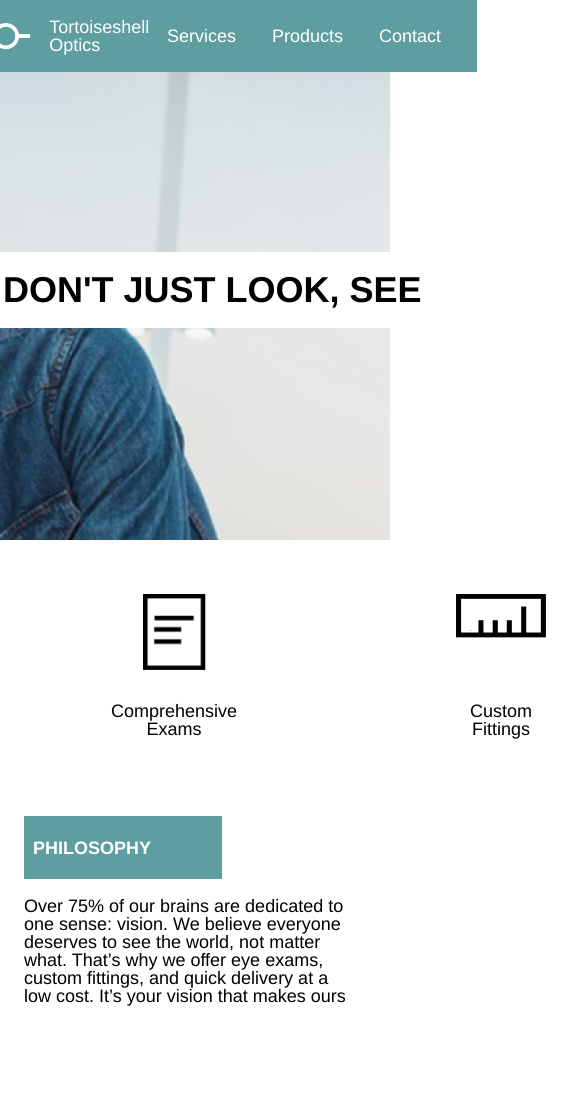
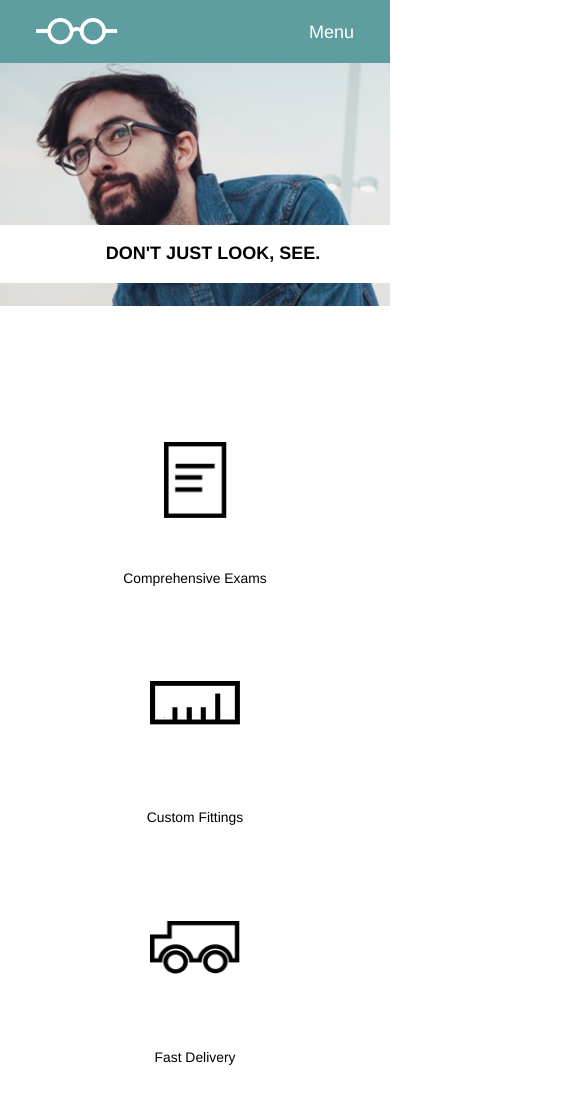
Before and after one commit to scibbady/Tortoise, a plain HTML site: page index.html in a window 390 px wide. Shown: the top 1100 px of the page, 585 px wide, since content can reach past the window. Drawn offline with Linux system fonts and the light colour scheme.

Commit message:
everything complete but the div overflow

```diff
--- a/index.html
+++ b/index.html
@@ -7,9 +7,9 @@
     <link rel="stylesheet" href="style.css" type="text/css">
   </head>
   <body>
+    <div class="body">
 
 <!--Header and Banner-->
-
 
         <div class="banner">
           <div class="sitecontainer">
@@ -18,10 +18,11 @@
               <span class="title">Tortoiseshell Optics</span>
               <span class="nav">Services</span>
               <span class="nav">Products</span>
-          <span>Contact</span>
+              <span class="nav">Contact</span>
+              <span class="menu">Menu</span>
             </div>
             <div class="caption">
-          <h1>DON'T JUST LOOK, SEE</h1>
+              <h1>DON'T JUST LOOK, SEE.</h1>
             </div>
           </div>
        </div>
@@ -32,14 +33,14 @@
         <div class="sitecontainer">
           <div class="infobox">
             <div class="graphics">
-            <img class="paper "src="resources/paper.png">
+              <img class="paper" src="resources/paper.png">
               <span>Comprehensive Exams</span>
             </div>
-          <div class="graphics">
+            <div class="graphics icon ruler">
               <img src="resources/ruler.png">
               <span>Custom Fittings</span>
             </div>
-          <div class="graphics">
+            <div class="graphics icon truck">
               <img src="resources/truck.png">
               <span>Fast Delivery</span>
             </div>
@@ -49,11 +50,11 @@
 
       <div class="sitecontainer">
         <div class="information">
-      <div class="info">
+        <div class="info philosophy">
           <h4>PHILOSOPHY</H4>
           <p>Over 75% of our brains are dedicated to one sense: vision. We believe everyone deserves to see the world, not matter what. That’s why we offer eye exams, custom fittings, and quick delivery at a low cost. It’s your vision that makes ours</p>
         </div>
-      <div class="info">
+        <div class="info appointments">
           <h4>APPOINTMENTS</h4>
           <p>Schedule an appointment by calling us at (312) 654-0987. We’re open Tuesday - Saturday, 9AM - 6PM.</p>
         </div>
@@ -69,6 +70,6 @@
         </div>
       </div>
 
-
+    </div>
   </body>
 </html>
--- a/style.css
+++ b/style.css
@@ -2,6 +2,11 @@ html {
   font-size: 18px;
   line-height: 1.4;
   font-family: helvetica;
+}
+
+.body {
+  display: flex;
+  flex-direction: column;
 }
 
 .banner {
@@ -9,26 +14,26 @@ html {
   justify-content: center;
   background-image: url("resources/banner.png");
   background-size: cover;
-  background-position: center;
   background-repeat: no-repeat;
-  width: 100%;
   height: 30rem;
 }
 
 .sitecontainer {
-  /*--display: flex;
-  flex-direction: column;*/
+  display: flex;
+  flex-direction: column;
   width: 960px;
   margin: 0 auto;
 }
 
 .header {
   display: flex;
+  justify-content: space-between;
   align-items: center;
   background-color: cadetblue;
   color: white;
   font-size: 1rem;
   padding: 1rem 2rem;
+  margin-top: 1rem;
 }
 
 .header img {
@@ -41,7 +46,11 @@ html {
 }
 
 .nav {
-  padding-right: 2rem;
+  padding-left: 2rem;
+}
+
+.menu {
+  display: none;
 }
 
 .caption {
@@ -54,18 +63,65 @@ html {
   margin-top: 10rem;
   margin-left: auto;
   margin-right: -2rem;
-  width: 420px;
-
 }
 
 .caption h1 {
-  width: 450px;
   margin: 0;
+}
+
+@media only screen and (max-width: 1024px) {
+  .sitecontainer {
+    width: 100%;
+  }
+  .banner {
+    height: 22rem;
+  }
+  .header {
+    margin-top: 0;
+  }
+  .caption {
+    font-size: 1.33rem;
+    text-align: center;
+    padding: 0.75rem 4rem;
+    margin-right: 0;
+   }
+}
+
+@media only screen and (max-width: 670px) {
+  .banner {
+    height: 17rem;
+    background-position: 20%;
+    width: 100%;
+  }
+  .sitecontainer {
+    min-width: 100%;
+  }
+  .title {
+    display: none;
+    }
+  .menu {
+    display: inline-block;
+  }
+  .nav {
+    display: none;
+  }
+  .caption {
+    margin-top: 9rem;
+    font-size: 1rem;
+    padding: 1rem;
+    margin-left: 0;
+    margin-right: 0;
+    width: 100%;
+}
+  .caption h1 {
+    text-align: center;
+  }
 }
 
 .infobox {
   display: flex;
-  justify-content: space-around;
+  justify-content: center;
+  align-items: center;
 }
 
 .graphics {
@@ -73,9 +129,14 @@ html {
   flex-direction: column;
   align-items: center;
   height: 8rem;
-  margin: 3rem 6rem;
+  margin-top: 3rem;
+  margin-bottom: 3rem;
   justify-content: space-between;
   text-align: center;
+}
+
+.icon {
+  margin-left: 6rem;
 }
 
 .graphics .paper {
@@ -86,9 +147,15 @@ html {
   width: 5rem;
 }
 
+@media only screen and (max-width: 1024px) {
+  .infobox {
+    width: 100%;
+  }
+}
+
 .information {
   display: flex;
-  justify-content: space-between;
+  width: 100%;
 }
 
 .info {
@@ -96,7 +163,6 @@ html {
   flex-direction: column;
   width: 35%;
   padding-bottom: 5rem;
-  margin: 2.5%;
 }
 
 .info h4 {
@@ -112,3 +178,73 @@ html {
 .info p {
   padding-top: 1rem;
 }
+
+.appointments {
+  margin-left: 5%;
+}
+
+@media only screen and (max-width: 670px) {
+  .information {
+    flex-direction: column;
+
+   }
+   .info {
+     width: 100%;
+   }
+   .info h4 {
+    text-align: center;
+    width: 100%;
+
+   }
+  .info p {
+    font-size: 0.77rem;
+  }
+  .appointments {
+    margin-top: 5rem;
+    margin-left: 0;
+  }
+  .infobox {
+    flex-direction: column;
+    align-content: space-between;
+    padding: 3.77rem 0;
+  }
+  .graphics {
+    margin-top: 3.77rem;
+    margin-bottom: 3.77rem;
+    font-size: 0.77rem;
+  }
+  .ruler {
+    margin-top: 1.54rem;
+  }
+  .truck {
+    margin-top: 1.54rem;
+    margin-bottom: 3.77rem;
+  }
+  .icon {
+    margin-left: 0;
+  }
+}
+
+.footer {
+  display: flex;
+  background-color: azure;
+  align-items: center;
+}
+
+.footer img {
+  height: 1.5rem;
+  padding: 4rem 1rem 4rem 4rem;
+}
+
+.footer p {
+  padding: 4rem 0 4rem 0;
+}
+
+@media only screen and (max-width: 670px) {
+  .footer p {
+    display: none;
+  }
+  .footer {
+    justify-content: center;
+  }
+}
```
Lines whose indentation alone changed are shown as unchanged.
